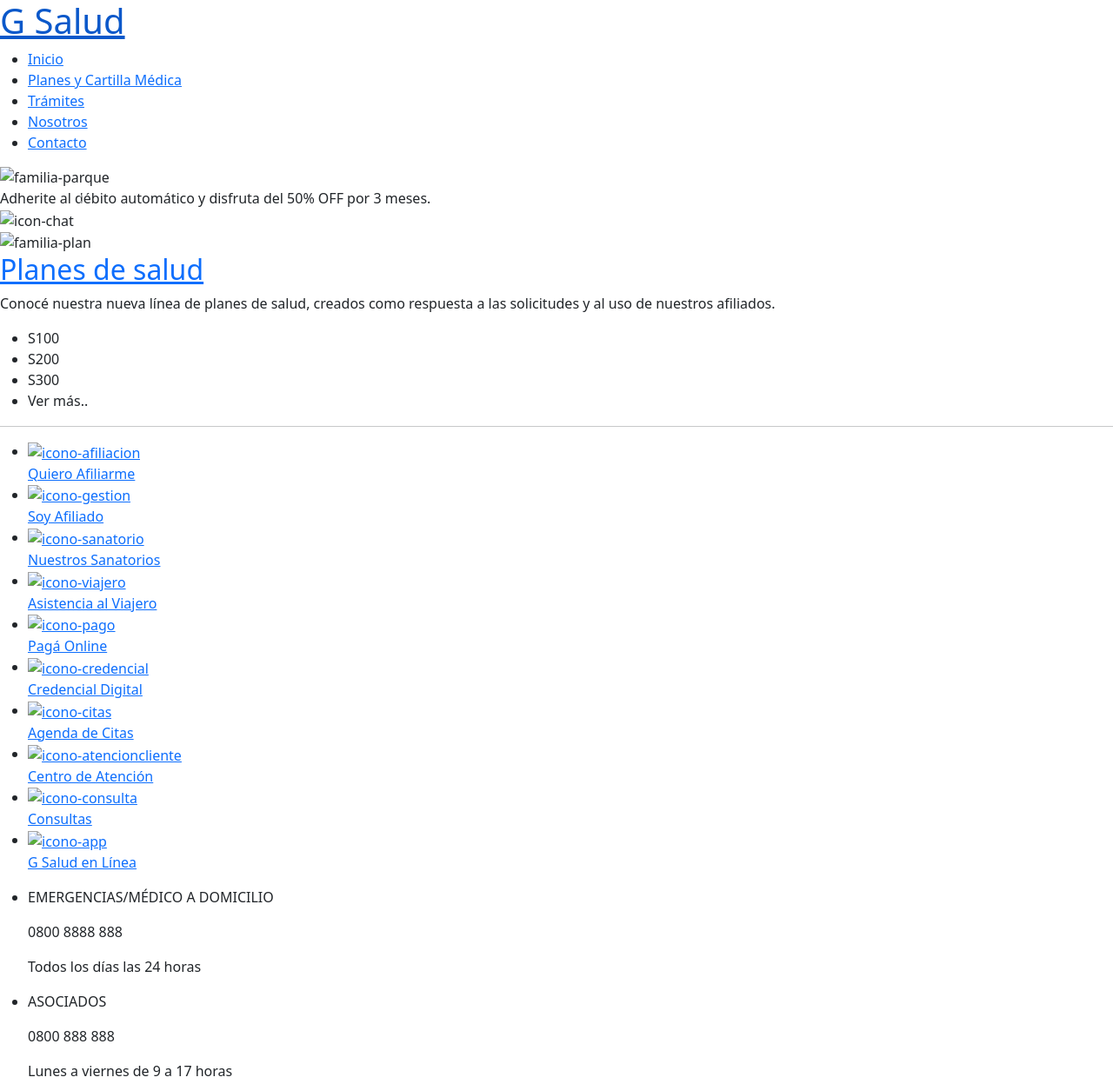
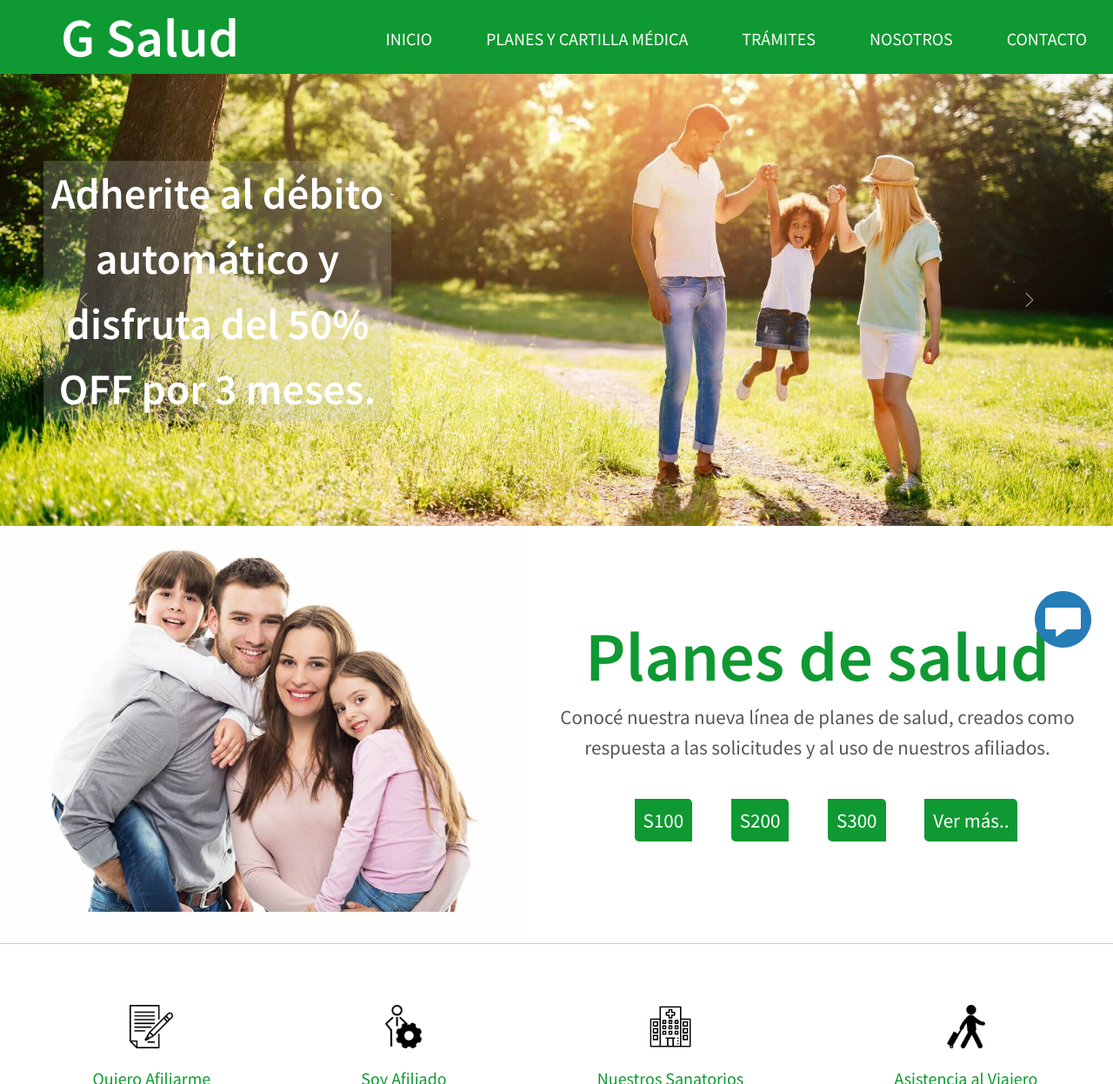
Before and after one commit to tomasramos99/G-Salud, a plain HTML site: page index.html in a window 1280 px wide. Shown: the top 1247 px of the page at 87% size. Drawn offline with nearby package versions, Linux system fonts and the light colour scheme; files that its build step writes are made by us from their sources; the site is published under a folder, as on GitHub Pages, so addresses that start at the root find nothing.

Commit message:
modificacion html´s - se corrigen rutas de imagenes/links

```diff
--- a/index.html
+++ b/index.html
@@ -11,7 +11,7 @@
     <link href="https://cdn.jsdelivr.net/npm/bootstrap@5.1.1/dist/css/bootstrap.min.css" rel="stylesheet"
         integrity="sha384-F3w7mX95PdgyTmZZMECAngseQB83DfGTowi0iMjiWaeVhAn4FJkqJByhZMI3AhiU" crossorigin="anonymous">
     <link rel="stylesheet" href="https://cdnjs.cloudflare.com/ajax/libs/animate.css/4.1.1/animate.min.css" />
-    <link rel="stylesheet" href="../css/estilo.css">
+    <link rel="stylesheet" href="css/estilo.css">
     <link href="https://unpkg.com/aos@2.3.1/dist/aos.css" rel="stylesheet">
 
 </head>
@@ -22,29 +22,29 @@
         <nav class="header__navegacion">
             <ul class="header__navegacion__list">
                 <li><a href="index.html">Inicio</a></li>
-                <li><a href="/pages/planes-cartillamedica.html">Planes y Cartilla Médica</a></li>
-                <li><a href="/pages/tramites.html">Trámites</a></li>
-                <li><a href="/pages/nosotros.html">Nosotros</a></li>
-                <li><a href="/pages/contacto.html">Contacto</a></li>
+                <li><a href="pages/planes-cartillamedica.html">Planes y Cartilla Médica</a></li>
+                <li><a href="pages/tramites.html">Trámites</a></li>
+                <li><a href="pages/nosotros.html">Nosotros</a></li>
+                <li><a href="pages/contacto.html">Contacto</a></li>
             </ul>
         </nav>
     </header>
     <div id="carouselExampleControls" class="carousel slide" data-bs-ride="carousel">
         <div class="carousel-inner">
             <div class="carousel-item active">
-                <img src="/multimedia/photo/familia-parque.jpg" class="d-block w-100" alt="familia-image" width="100%">
+                <img src="multimedia/photo/familia-parque.jpg" class="d-block w-100" alt="familia-image" width="100%">
                 <div class="textBanner" data-aos="zoom-in">Distrutá sin preocuparte con G Salud
                 </div>
             </div>
             <div class="carousel-item">
-                <img src="/multimedia/photo/familia-campo.jpg" class="d-block w-100" alt="familia-parque" width="100%">
+                <img src="multimedia/photo/familia-campo.jpg" class="d-block w-100" alt="familia-parque" width="100%">
                 <div class="textBanner" data-aos="zoom-in"> Adherite al débito automático y disfruta del 50% OFF por 3
                     meses.
                 </div>
             </div>
         </div>
         <div class="iconwhatsapp">
-            <img src="/multimedia/photo/chat.png" alt="icon-chat">
+            <img src="multimedia/photo/chat.png" alt="icon-chat">
         </div>
         <button class="carousel-control-prev" type="button" data-bs-target="#carouselExampleControls"
             data-bs-slide="prev">
@@ -59,10 +59,10 @@
     </div>
     <div class="planInicio">
         <div>
-            <img class="fotoFamiliaPlan" src="/multimedia/photo/familia-plan.jpg" alt="familia-plan" width="600px">
+            <img class="fotoFamiliaPlan" src="multimedia/photo/familia-plan.jpg" alt="familia-plan" width="600px">
         </div>
         <div class="planInicioContent" data-aos="zoom-in">
-            <h2><a class="planInicioTitle" href="/pages/planes-cartillamedica.html">Planes de salud</a></h2>
+            <h2><a class="planInicioTitle" href="pages/planes-cartillamedica.html">Planes de salud</a></h2>
             <p>Conocé nuestra nueva línea de planes de salud, creados como respuesta a las solicitudes y al uso de
                 nuestros afiliados.</p>
             <ul class="planInicioList">
@@ -77,81 +77,81 @@
     <div class="opcion">
         <ul class="opcionList">
             <li>
-                <a href="/pages/contacto.html">
-                    <div><img src="/multimedia/photo/icono-afiliado.png" width="50px" alt="icono-afiliacion"></div>
+                <a href="pages/contacto.html">
+                    <div><img src="multimedia/photo/icono-afiliado.png" width="50px" alt="icono-afiliacion"></div>
                     Quiero Afiliarme
                 </a>
             </li>
 
             <li>
-                <a href="/pages/tramites.html">
+                <a href="pages/tramites.html">
                     <div>
-                        <img src="/multimedia/photo/icono-gestion.png" alt="icono-gestion" width="50px">
+                        <img src="multimedia/photo/icono-gestion.png" alt="icono-gestion" width="50px">
                     </div>
                     Soy Afiliado
                 </a>
             </li>
 
             <li>
-                <a href="/pages/planes-cartillamedica.html">
+                <a href="pages/planes-cartillamedica.html">
                     <div>
-                        <img src="/multimedia/photo/icono-sanatorio.png" alt="icono-sanatorio" width="50px">
+                        <img src="multimedia/photo/icono-sanatorio.png" alt="icono-sanatorio" width="50px">
                     </div>
                     Nuestros Sanatorios
                 </a>
             </li>
             <li>
-                <a href="/pages/tramites.html">
+                <a href="pages/tramites.html">
                     <div>
-                        <img src="/multimedia/photo/icono-viajero.png" alt="icono-viajero" width="50px">
+                        <img src="multimedia/photo/icono-viajero.png" alt="icono-viajero" width="50px">
                     </div>
                     Asistencia al Viajero
                 </a>
             </li>
             <li>
-                <a href="/pages/tramites.html">
+                <a href="pages/tramites.html">
                     <div>
-                        <img src="/multimedia/photo/icono-pago.png" alt="icono-pago" width="50px">
+                        <img src="multimedia/photo/icono-pago.png" alt="icono-pago" width="50px">
                     </div>
                     Pagá Online
                 </a>
             </li>
             <li>
-                <a href="/pages/contacto.html">
+                <a href="pages/contacto.html">
                     <div>
-                        <img src="/multimedia/photo/icono-credencial.png" alt="icono-credencial" width="50px">
+                        <img src="multimedia/photo/icono-credencial.png" alt="icono-credencial" width="50px">
                     </div>
                     Credencial Digital
                 </a>
             </li>
             <li>
-                <a href="/pages/tramites.html">
+                <a href="pages/tramites.html">
                     <div>
-                        <img src="/multimedia/photo/icono-citas.png" alt="icono-citas" width="50px">
+                        <img src="multimedia/photo/icono-citas.png" alt="icono-citas" width="50px">
                     </div>
                     Agenda de Citas
                 </a>
             </li>
             <li>
-                <a href="/pages/contacto.html">
+                <a href="pages/contacto.html">
                     <div>
-                        <img src="/multimedia/photo/icono-atencioncliente.png" alt="icono-atencioncliente" width="50px">
+                        <img src="multimedia/photo/icono-atencioncliente.png" alt="icono-atencioncliente" width="50px">
                     </div>
                     Centro de Atención
                 </a>
             </li>
             <li>
-                <a href="/pages/contacto.html">
+                <a href="pages/contacto.html">
                     <div>
-                        <img src="/multimedia/photo/icono-consulta.png" alt="icono-consulta" width="50px">
+                        <img src="multimedia/photo/icono-consulta.png" alt="icono-consulta" width="50px">
                     </div>
                     Consultas
                 </a>
             </li>
             <li>
-                <a href="/pages/contacto.html">
+                <a href="pages/contacto.html">
                     <div>
-                        <img src="/multimedia/photo/icono-app.png" alt="icono-app" width="50px">
+                        <img src="multimedia/photo/icono-app.png" alt="icono-app" width="50px">
                     </div>
                     G Salud en Línea
                 </a>
@@ -187,10 +187,10 @@
         <div class="footer__menu">
             <ul class="footer__menu__list">
                 <li><a href="index.html">Inicio</a></li>
-                <li><a href="/pages/planes-cartillamedica.html">Planes y Cartilla Médica</a></li>
-                <li><a href="/pages/tramites.html">Trámites</a></li>
-                <li><a href="/pages/nosotros.html">Nosotros</a></li>
-                <li><a href="/pages/contacto.html">Contacto</a></li>
+                <li><a href="pages/planes-cartillamedica.html">Planes y Cartilla Médica</a></li>
+                <li><a href="pages/tramites.html">Trámites</a></li>
+                <li><a href="pages/nosotros.html">Nosotros</a></li>
+                <li><a href="pages/contacto.html">Contacto</a></li>
             </ul>
         </div>
         <div class="footer_informacion__contacto">
--- a/pages/404.html
+++ b/pages/404.html
@@ -5,7 +5,7 @@
     <meta name="viewport" content="width=device-width, initial-scale=1.0">
     <meta name="description" content="Error 404">
     <title>Eror 404</title>
-    <link rel="stylesheet" href="../css/estilo.css">
+    <link rel="stylesheet" href="css/estilo.css">
 </head>
 <body>
     <header class="header__inicio">
@@ -21,7 +21,7 @@
         </nav>
     </header>
     <div class="errorContent">
-        <img src="/multimedia/photo/error404-image.png" alt="error404-image">
+        <img src="multimedia/photo/error404-image.png" alt="error404-image">
 
         <p>Opsss.. Parece que te has perdido</p>
 
```
Also changed, not shown: pages/contacto.html (+1 -1 lines), pages/nosotros.html (+2 -2 lines), pages/planes-cartillamedica.html (+1 -1 lines), pages/tramites.html (+1 -1 lines).
